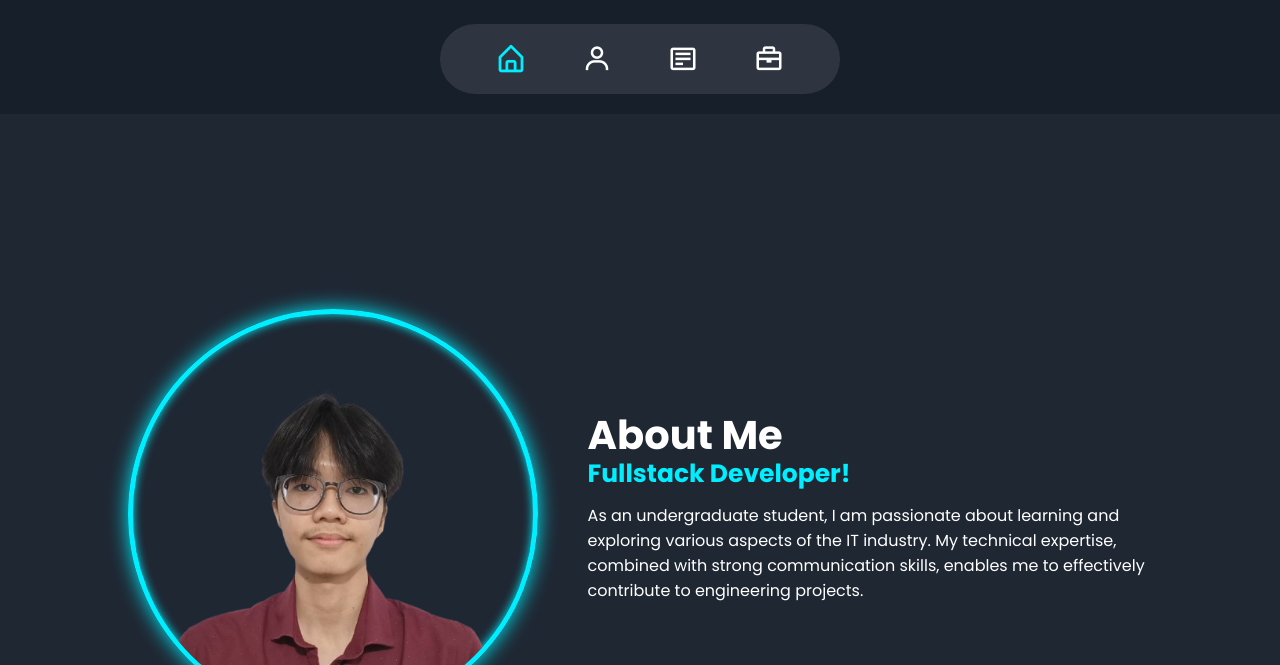
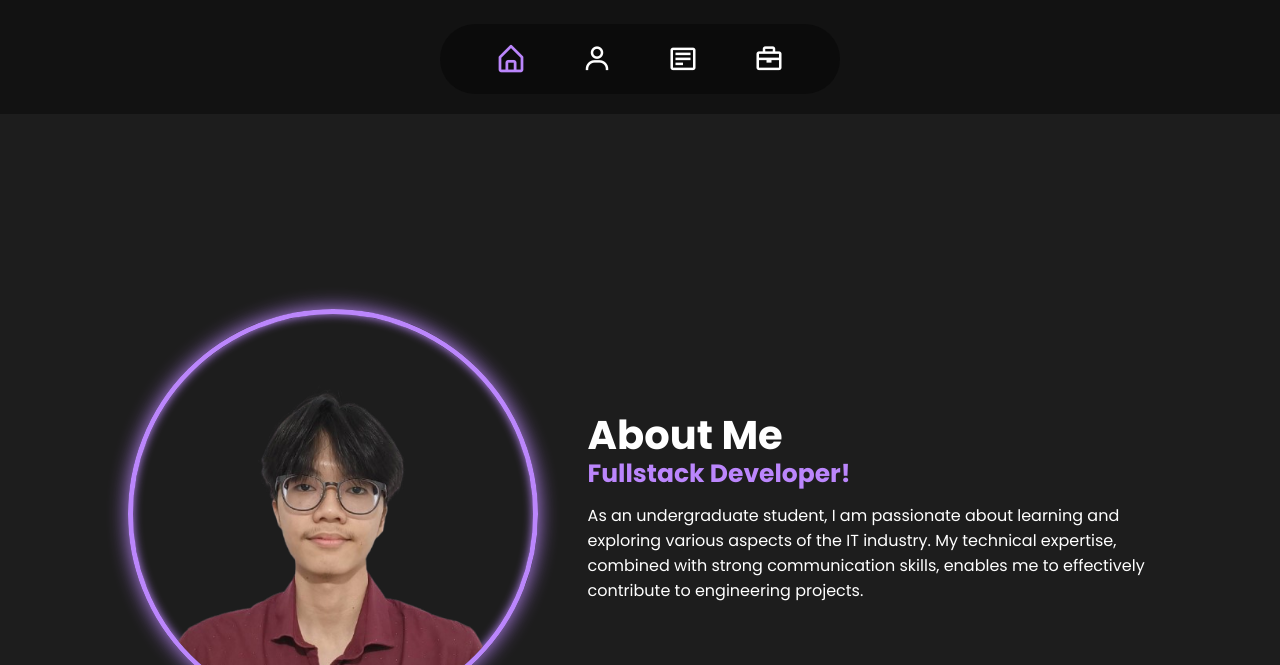
Before and after one commit to davinantoni/Portfolio, a plain HTML site: page index.html in a window 1280 px wide. Shown: the part 686-1351 px from the top of the page. Drawn offline with nearby package versions, Linux system fonts and the light colour scheme.

Commit message:
Change Color

```diff
--- a/style.css
+++ b/style.css
@@ -10,17 +10,17 @@
     border: none;
     outline: none;
     /* scroll-behavior: smooth; */
+
 }
 
 :root{
-    --nav-bg-color: rgba(255, 255, 255, .1);
-    /* --bg-color: #1f242d; */
-    --bg-color: #171f2b;
-    --second-bg-color: #1f2733;
-    --third-bg-color: #2d3542;
-    --white-color: #fff;
-    --main-color: #0ef;
-    --tab-list-color: #7c8594;
+    --nav-bg-color: rgba(10, 10, 10, .8); /* Navigasi transparan gelap */
+    --bg-color: #121212; /* Warna latar belakang gelap pekat */
+    --second-bg-color: #1d1d1d; /* Abu-abu sangat gelap */
+    --third-bg-color: #232323; /* Abu-abu gelap */
+    --white-color: #ffffff; /* Tetap putih untuk kontras */
+    --main-color: #bb86fc; /* Ungu terang sebagai warna aksen */
+    --tab-list-color: #e0e0e0; /* Abu-abu terang untuk teks */
 }
 
 ::selection{
@@ -47,7 +47,7 @@ html{
 
 body{
     color: var(--white-color);
-    /* overflow: hidden; */
+    overflow-x: hidden;
 }
 
 p{
```
